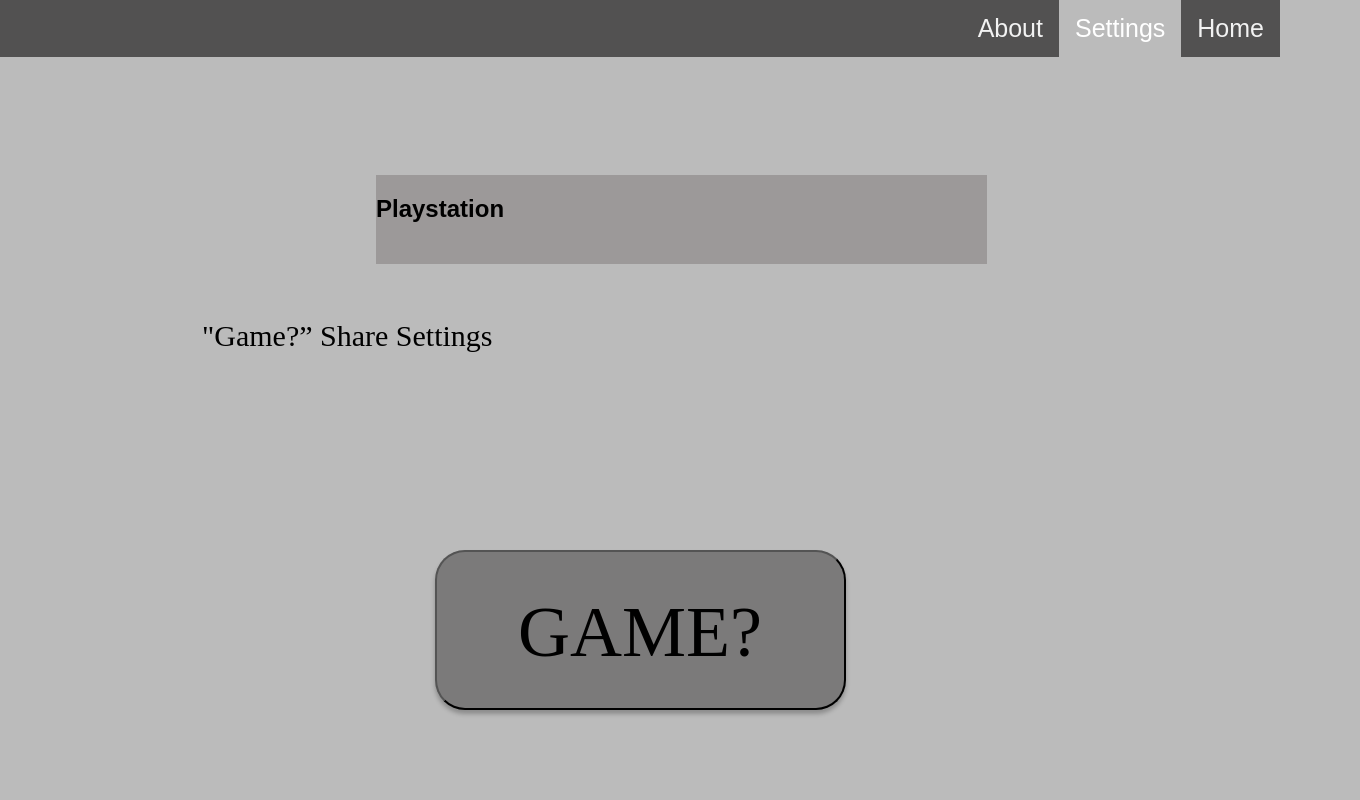
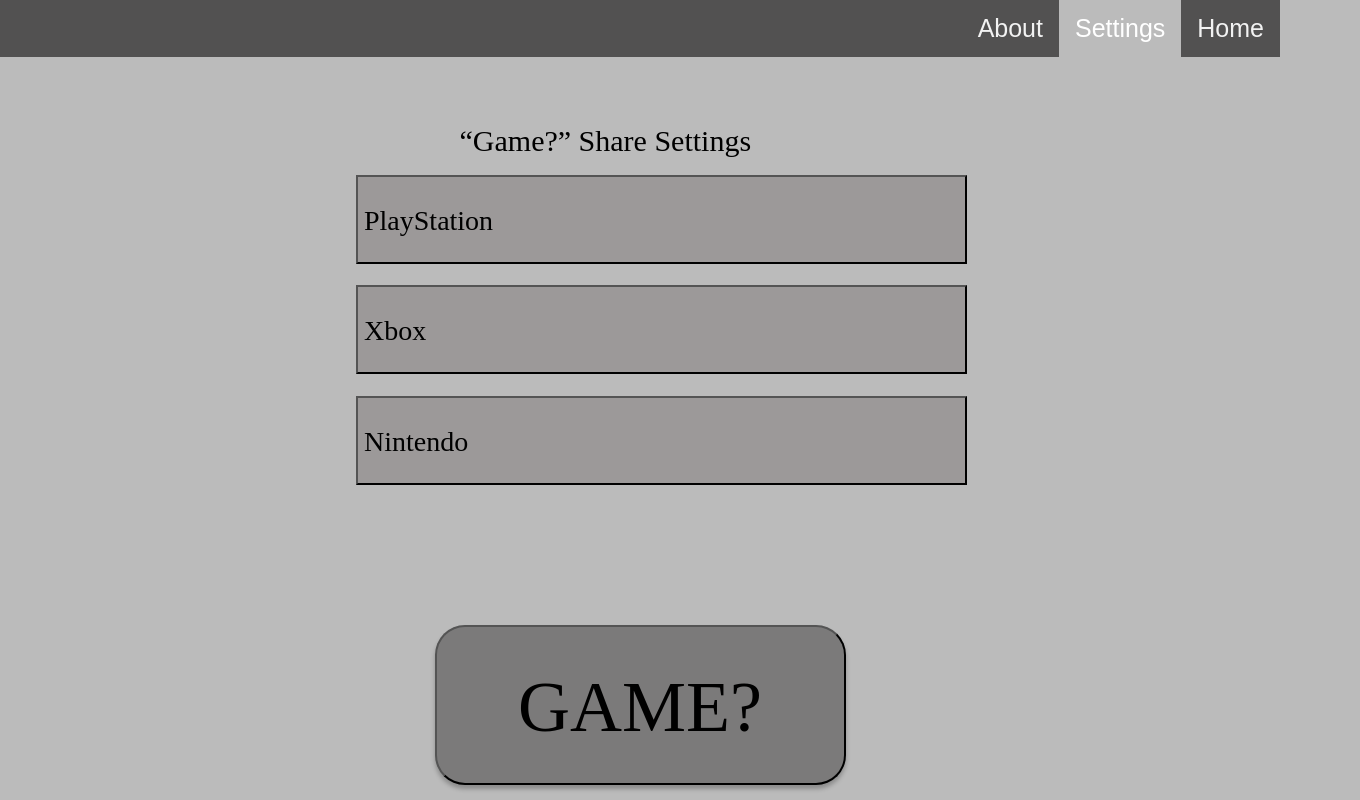
Before and after one commit to nebunr/nebunr.github.io, a plain HTML site: page settings.html in a window 1280 px wide. Shown: the whole page, 1360 px wide, since content can reach past the window. Drawn offline with Linux system fonts and the light colour scheme.

Commit message:
final push for the night

```diff
--- a/about.css
+++ b/about.css
@@ -56,7 +56,7 @@
   width: 411px;
   height: 160px;
   /*left: 720px;*/
-  top: 550px;
+  top: 625px;
   left: 0;
   right: 0;
   margin: auto;
--- a/game.css
+++ b/game.css
@@ -1,5 +1,3 @@
-
-
 body {
   margin: 0;
   font-family: Arial, Helvetica, sans-serif;
@@ -29,7 +27,7 @@
   background-color: #A9A7A6;
   color: white;
 }
-.text h2{
+.text h2 {
   position: absolute;
   width: 729px;
   height: 342px;
@@ -45,7 +43,7 @@
   color: #000000;
 }
 
-.text h3{
+.text h3 {
   position: absolute;
   width: 749px;
   height: 85px;
@@ -65,15 +63,17 @@
   position: absolute;
   width: 411px;
   height: 160px;
-left: 500px;
-top: 650px;
+  top: 625px;
+  left: 0;
+  right: 0;
+  margin: auto;
 
   background: #7B7A7A;
-box-shadow: 0px 4px 4px rgba(0, 0, 0, 0.25);
+  box-shadow: 0px 4px 4px rgba(0, 0, 0, 0.733);
   border-radius: 30px;
 }
 
-.gameButton h3{
+.gameButton h3 {
 	left: calc(50% - 300px/2);
   top: 464px;
 
@@ -84,7 +84,15 @@
   line-height: 15px;
   text-align: center;
 
+  color: black;
 }
+
+.gameButton:hover {
+  background-color: #ccff66;
+  color: white;
+}
+
+
 /*
 /*
 // Share button css
@@ -107,8 +115,6 @@
   transition: all 0.5s;
   cursor: pointer;
   margin: 5px;
-
-
 }
 .sharebutton span {
   cursor: pointer;
@@ -116,7 +122,7 @@
   position: relative;
   transition: 0.5s;
 }
-.sharebutton:hover{
+.sharebutton:hover {
 	background-color: yellow;
 }
 .sharebutton span:after {
@@ -155,8 +161,6 @@
   transition: all 0.5s;
   cursor: pointer;
   margin: 5px;
-
-
 }
 .infobutton span {
   cursor: pointer;
@@ -164,7 +168,7 @@
   position: relative;
   transition: 0.5s;
 }
-.infobutton:hover{
+.infobutton:hover {
 	background-color: yellow;
 }
 .infobutton span:after {
--- a/index.css
+++ b/index.css
@@ -38,7 +38,7 @@
   width: 717px;
   height: 162px;
   left: calc(50% - 717px/2 - 0.5px);
-  top: 197px;
+  top: 208px;
 
   font-family: Poppins;
   font-style: normal;
@@ -56,7 +56,7 @@
   position: absolute;
   width: 411px;
   height: 160px;
-  top: 432px;
+  top: 625px;
   left: 0;
   right: 0;
   margin: auto;
--- a/param.css
+++ b/param.css
@@ -27,7 +27,7 @@
   background-color: #A9A7A6;
   color: white;
 }
-.text h2{
+.text h2 {
   position: absolute;
   width: 900px;
   height: 162px;
@@ -50,15 +50,17 @@
   position: absolute;
   width: 411px;
   height: 160px;
-  left: 720px;
-  top: 550px;
+  top: 625px;
+  left: 0;
+  right: 0;
+  margin: auto;
 
   background: #7B7A7A;
   box-shadow: 0px 4px 4px rgba(0, 0, 0, 0.25);
   border-radius: 30px;
 }
 
-.gameButton h3{
+.gameButton h3 {
 	left: calc(50% - 300px/2);
   top: 464px;
 
@@ -68,6 +70,13 @@
   font-size: 72px;
   line-height: 15px;
   text-align: center;
+
+  color: black;
+}
+
+.gameButton:hover {
+  background-color: #4CAF50;
+  color: white;
 }
 
 .dropbtn1 {
--- a/settings.css
+++ b/settings.css
@@ -37,8 +37,11 @@
   position: absolute;
   width: 900px;
   height: 162px;
-  left: calc(50% - 875px/2 - 0.5px);
-  top: 230px;
+  left: calc(50% - 360px/2 - 0.5px);
+  /*left: 0;
+  right: 0;*/
+  top: 60px;
+  margin: auto;
 
   font-family: Poppins;
   font-style: normal;
@@ -57,7 +60,7 @@
   width: 411px;
   height: 160px;
   /*left: 720px;*/
-  top: 550px;
+  top: 625px;
   left: 0;
   right: 0;
   margin: auto;
@@ -90,8 +93,67 @@
   position: absolute;
   width: 611px;
   height: 89px;
-  left: calc(50% - 611px/2 + 41.5px);
+  left: calc(50% - 651px/2 + 41.5px);
   top: calc(50% - 89px/2 - 180.5px);
 
   background: #9C9999;
 }
+.psButton:hover {
+  background: #2F6B9E;
+}
+
+.psButton h2 {
+  font-family: Poppins;
+  font-style: normal;
+  font-weight: normal;
+  font-size: 28px;
+  line-height: 40px;
+  text-align: left;
+  color: black;
+}
+
+.xboxButton {
+  position: absolute;
+  width: 611px;
+  height: 89px;
+  left: calc(50% - 651px/2 + 41.5px);
+  top: calc(50% - 89px/2 - 70.5px);
+
+  background: #9C9999;
+}
+.xboxButton:hover {
+  background: #19D421;
+}
+
+.xboxButton h2 {
+  font-family: Poppins;
+  font-style: normal;
+  font-weight: normal;
+  font-size: 28px;
+  line-height: 40px;
+  text-align: left;
+  color: black;
+}
+
+.nintendoButton {
+  position: absolute;
+  width: 611px;
+  height: 89px;
+  left: calc(50% - 651px/2 + 41.5px);
+  top: calc(50% - 89px/2 + 40.5px);
+
+  background: #9C9999;
+}
+.nintendoButton:hover {
+  background: #ff0000;
+}
+
+.nintendoButton h2 {
+  font-family: Poppins;
+  font-style: normal;
+  font-weight: normal;
+  font-size: 28px;
+  line-height: 40px;
+  text-align: left;
+  color: black;
+}
--- a/settings.html
+++ b/settings.html
@@ -7,25 +7,32 @@
 <body>
 
 <div class="topnav">
-
   <a href="index.html">Home</a>
   <a class="active" href="settings.html">Settings</a>
   <a href="about.html">About</a>
 </div>
 
 <div class = "text">
-   <h2>"Game?” Share Settings</h2>
+   <h2>“Game?” Share Settings</h2>
 </div>
 
-<div class = "psButton">
-	<h2>Playstation</h2>
-</div>
+<button class = "psButton">
+  <h2>PlayStation</h2>
+</button>
+
+<button class = "xboxButton">
+    <h2>Xbox</h2>
+</button>
+
+<button class = "nintendoButton">
+    <h2>Nintendo</h2>
+</button>
 
 <a href="param.html">
     <button class = "gameButton">
       <h3>GAME?</h3>
     </button>
-  </a>
+</a>
 
 </body>
 </html>
```
Also changed, not shown: game.html (+12 -8 lines), param.html (+5 -4 lines). Lines whose indentation alone changed are shown as unchanged.
